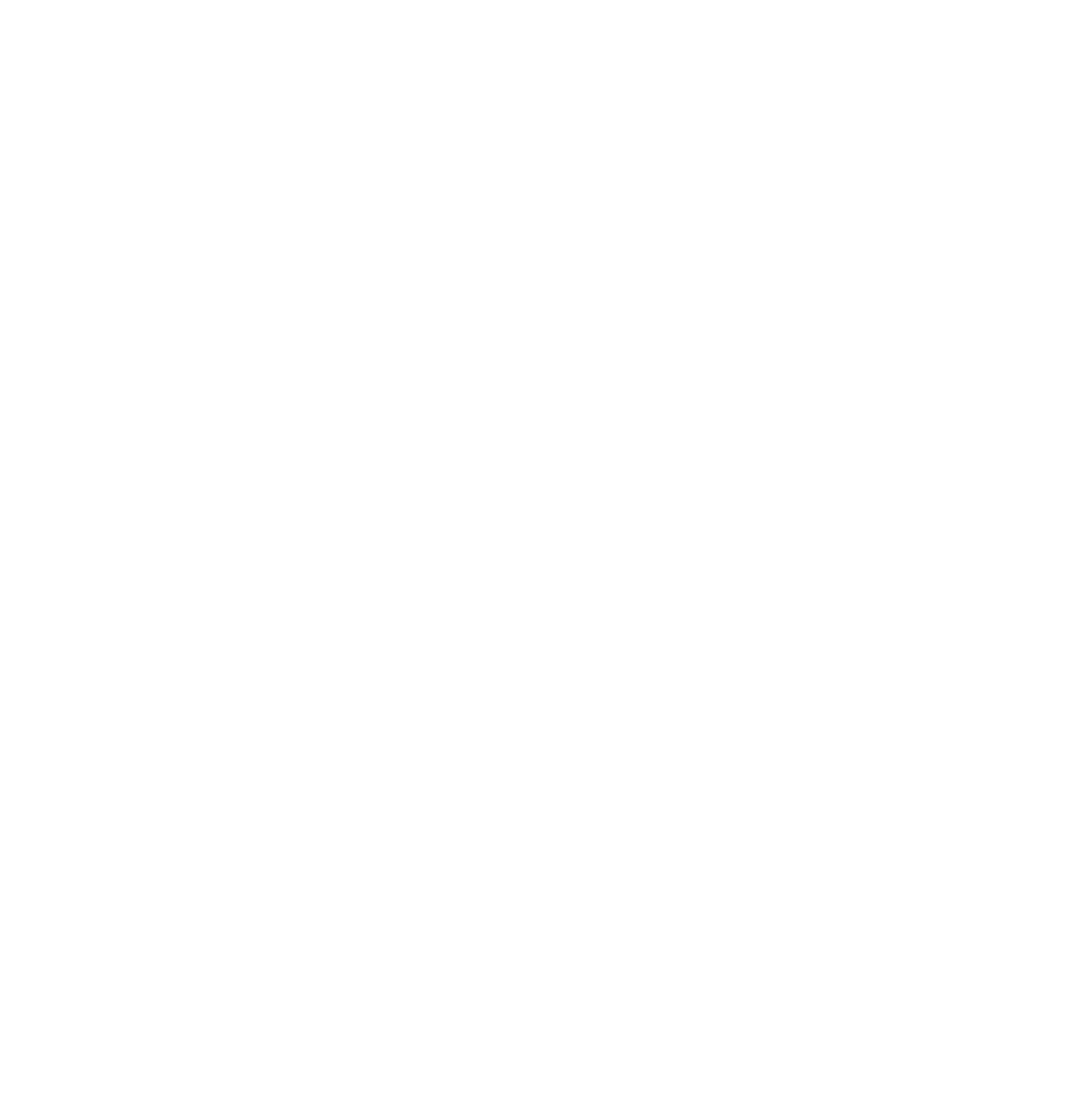
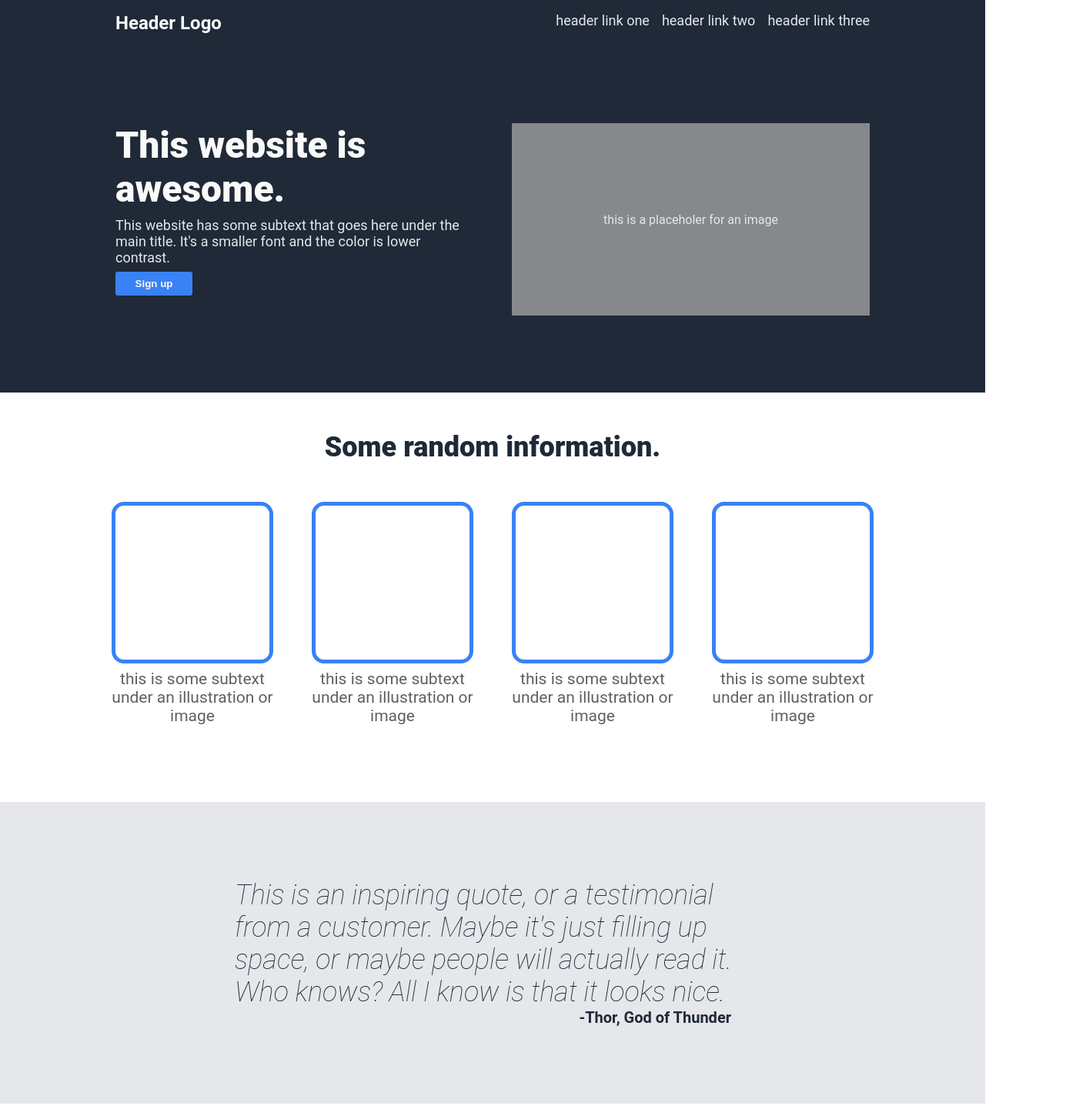
Before and after one commit to gabbymsweeney/odin-landing-page, a plain HTML site: page index.html in a window 1280 px wide. Shown: the top 1437 px of the page at 77% size, 1385 px wide, since content can reach past the window. Before the commit the page ends 800 px from the top, so only its background shows below. Drawn offline with Linux system fonts and the light colour scheme.

Commit message:
Build entire webpage (index.html and style.css)
Oops... accidentally built the whole webpage
without committing.

```diff
--- a/index.html
+++ b/index.html
@@ -6,6 +6,62 @@
         <link rel="stylesheet" href="./style.css">
     </head>
     <body>
-
+        <div class="hero">
+            <div class="header">
+                <div class="logo">Header Logo</div>
+                <ul class="header-link">
+                    <li><a href="#">header link one</a></li>
+                    <li><a href="#">header link two</a></li>
+                    <li><a href="#">header link three</a></li>
+                </ul>
+            </div>
+            <div class="hero-body">
+                <div class="hero-left">
+                    <div class="hero-text">This website is awesome.</div>
+                    <div class="hero-subtext">This website has some subtext that goes here under the main title. It's a smaller
+                        font and the color is lower contrast.</div>
+                    <button class="hero-sign-up-button">Sign up</button>
+                </div>
+                <div class="hero-image">
+                    <div class="hero-image-text">this is a placeholer for an image</div>
+                </div>
+            </div>
+        </div>
+        <div class="information">
+            <div class="information-text">Some random information.</div>
+            <div class="information-body">
+                <div class="information-section">
+                    <div class="information-image"></div>
+                    <div class="information-subtext">this is some subtext under an illustration or image</div>
+                </div>
+                <div class="information-section">
+                    <div class="information-image"></div>
+                    <div class="information-subtext">this is some subtext under an illustration or image</div>
+                </div>
+                <div class="information-section">
+                    <div class="information-image"></div>
+                    <div class="information-subtext">this is some subtext under an illustration or image</div>
+                </div>
+                <div class="information-section">
+                    <div class="information-image"></div>
+                    <div class="information-subtext">this is some subtext under an illustration or image</div>
+                </div>
+            </div>
+        </div>
+        <div class="quote">
+            <div class="quote-text">This is an inspiring quote, or a testimonial from a customer. Maybe it's just filling up space, or
+                maybe people will actually read it. Who knows? All I know is that it looks nice.</div>
+            <div class="quote-attribution">-Thor, God of Thunder</div>
+        </div>
+        <div class="call-to-action">
+            <div class="call-to-action-left">
+                <div class="call-to-action-text">Call to action! It's time!</div>
+                <div class="call-to-action-subtext">Sign up for our product by clicking that button right over there!</div>
+            </div>
+            <button class="call-to-action-sign-up-button">Sign up</button>
+        </div>
+        <div class="footer">
+            <div class="footer-text">Copyright © The Odin Project 2021</div>
+        </div>
     </body>
 </html>
--- a/style.css
+++ b/style.css
@@ -0,0 +1,199 @@
+body {
+    font-family: 'Roboto', sans-serif;
+    margin: 0;
+}
+
+ul {
+    list-style-type: none;
+    margin: 0;
+    padding: 0;
+    display: flex;
+    gap: 16px;
+}
+
+a {
+    text-decoration: none;
+    color: #E5E7EB;
+    font-size: 18px;
+}
+
+.hero, .footer {
+    background-color: #1F2937;
+}
+
+.hero {
+    display: flex;
+    flex-direction: column;
+}
+
+.header {
+    display: flex;
+    justify-content: space-between;
+    padding: 16px 150px;
+}
+
+.hero-body {
+    padding: 100px 150px;
+    display: flex;
+    gap: 50px;
+}
+
+.logo {
+    color: #F9FAF8;
+    font-size: 24px;
+    font-weight: 700;
+}
+
+.hero-left {
+    width: 550px;
+    display: flex;
+    flex-direction: column;
+    flex: 1 1 auto;
+    gap: 8px;
+}
+
+.hero-text {
+    color: #F9FAF8;
+    font-size: 48px;
+    font-weight: 900;
+}
+
+.hero-subtext {
+    color: #E5E7EB;
+    font-size: 18px;
+}
+
+.hero-sign-up-button {
+    color:#F9FAF8;
+    background-color: #3882F6;
+    border: 0px;
+    border-radius: 3px;
+    padding: 8px 8px;
+    max-width: 100px;
+    font-weight: 700;
+}
+
+.hero-image {
+    display: flex;
+    justify-content: center;
+    align-items: center;
+    background-color: #86888b;
+    height: 250px;
+    width: 550px;
+    flex: 1 1 auto;
+}
+
+.hero-image-text {
+    color: #E5E7EB;
+}
+
+.information {
+    display: flex;
+    flex-direction: column;
+    align-items: center;
+    margin-top: 50px;
+}
+
+.information-body {
+    display: flex;
+    gap: 50px;
+    padding: 50px 250px 100px 250px;
+}
+
+.information-text {
+    color: #1F2937;
+    font-size: 36px;
+    font-weight: 900;
+}
+
+.information-section {
+    display: flex;
+    flex-direction: column;
+    gap: 8px;
+}
+
+.information-image {
+    align-self: center;
+    width: 200px;
+    height: 200px;
+    border: #3882F6;
+    border-style: solid;
+    border-width: 5px;
+    border-radius: 16px;
+}
+
+.information-subtext {
+    text-align: center;
+    color: #5e6164;
+    font-size: 21px;
+}
+
+.quote {
+    background-color: #E5E7EB;
+    padding: 100px 305px;
+    display: flex;
+    flex-direction: column;
+}
+
+.quote-text {
+    color: #1F2937;
+    font-size: 36px;
+    font-weight: lighter;
+    font-style: italic;
+}
+
+.quote-attribution {
+    color: #1F2937;
+    font-weight: 700;
+    align-self: flex-end;
+    padding: 0px 25px;
+    font-size: 20px;
+}
+
+.call-to-action {
+    margin: 100px 150px;
+    padding: 75px 150px;
+    background-color: #3882F6;
+    border-radius: 16px;
+    display: flex;
+    justify-content: space-between;
+}
+
+.call-to-action-left {
+    display: flex;
+    flex-direction: column;
+    gap: 4px;
+}
+
+.call-to-action-text{
+    font-size: 25px;
+    font-weight: 700;
+    color: #F9FAF8;
+}
+
+.call-to-action-subtext {
+    color: #E5E7EB;
+    font-size: 16px;
+    font-weight: lighter;
+}
+
+.call-to-action-sign-up-button {
+    color:#F9FAF8;
+    background-color: #3882F6;
+    font-size: 20px;
+    border: 2px;
+    border-radius: 8px;
+    border-color: #FFFFFF;
+    border-style: solid;
+    padding: 4px 4px;
+    width: 150px;
+    font-weight: 700;
+}
+
+.footer {
+    display: flex;
+    justify-content: center;
+    align-items: center;
+    color: #d5d8dd;
+    height: 100px
+}
```
